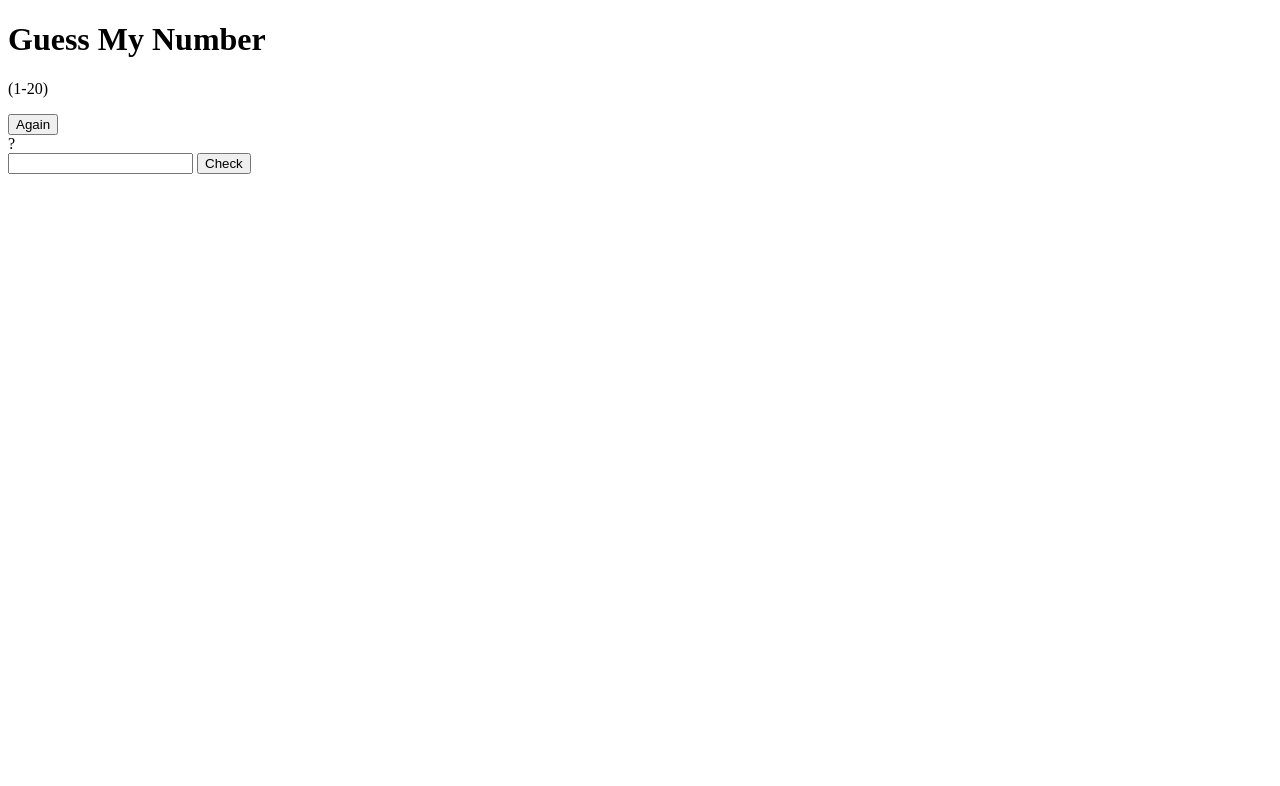
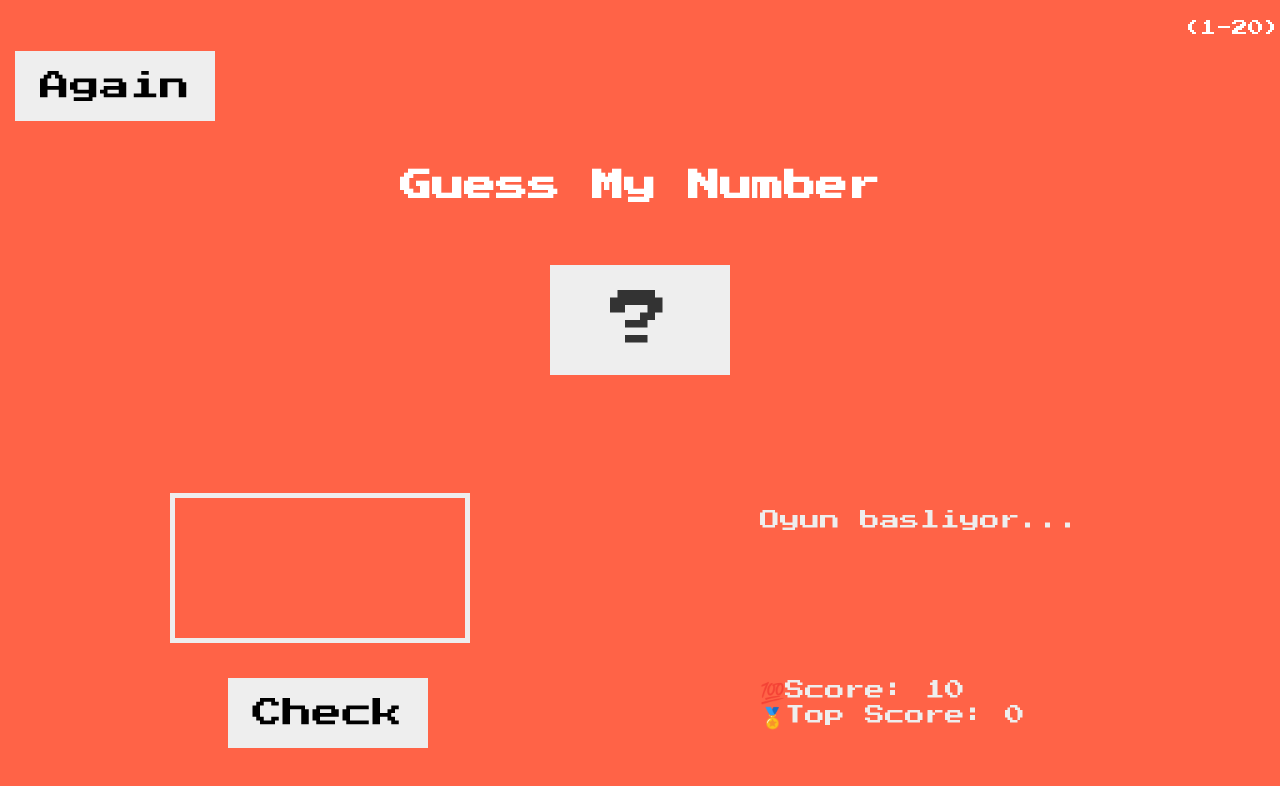
Before and after one commit to hakantasbey/Guess_Number-DOM_Project, a plain HTML site: page Guess_Number/index.html in a window 1280 px wide. Drawn offline with Linux system fonts and the light colour scheme.

Commit message:
first commit

```diff
--- a/Guess_Number/game.css
+++ b/Guess_Number/game.css
@@ -0,0 +1,104 @@
+/* @import url("https://fonts.googleapis.com/css?family=Press+Start+2P&display=swap"); */
+@import url(https://fonts.googleapis.com/css?family=Press+Start+2P:regular);
+* {
+  margin: 0;
+  padding: 0;
+  box-sizing: border-box;
+
+}
+header {
+  position: relative;
+  height: 300px;
+  /* border-bottom: 7px solid #eee; */
+}
+h1 {
+  position: absolute;
+  width: 100%;
+  text-align: center;
+
+  top: 50%;
+  /* left: 50%; */
+  /* transform: translate(-50%, -50%); */
+}
+
+
+
+body {
+  font-family: "Press Start 2P";
+  color: white;
+  background-color:tomato;
+}
+
+.between {
+  /* position: absolute; */
+  text-align: right;
+  margin-top:20px;
+  /* top: 20px;
+  right: 15px; */
+}
+
+.btn {
+  margin-top: 15px;
+  margin-left: 15px;
+  border: none;
+  font-family: inherit;
+  /* parent tan inherit etsin alsın */
+  font-size: 30px;
+  padding: 20px 25px;
+  cursor: pointer;
+  background-color: #eee;
+  text-align: center;
+
+}
+
+.number {
+  position: absolute;
+  left: 50%;
+  bottom: 0;
+
+  width: 180px;
+  padding: 25px;
+  background: #eee;
+  color: #333;
+  font-size: 60px;
+  text-align: center;
+  transform: translate(-50%, 50%);
+  /* çizginin üzerinde görünsün diye */
+}
+main {
+  height: 600px;
+  color: #eee;
+  display: flex;
+  justify-content: space-around;
+  align-items: center;
+}
+.right {
+  width: 400px;
+  font-size: 20px;
+}
+
+.left {
+  width: 400px;
+  display: flex;
+  flex-direction: column;
+  align-items: center;
+}
+.guess {
+  background: none;
+  border: 5px solid #eee;
+  /* parent ın font-family sini kalıtımsal olarak al, aynısını kullan */
+  font-family: inherit;
+  color: inherit;
+  font-size: 40px;
+  text-align: center;
+  width: 300px;
+  display: block;
+  margin-bottom: 20px;
+  padding: 50px;
+}
+.msg {
+  margin-bottom: 150px;
+}
+.score {
+  margin-bottom: 40px;
+}
--- a/Guess_Number/game.js
+++ b/Guess_Number/game.js
@@ -0,0 +1,28 @@
+
+//? Pc ye 1-20 arasinda sayi tutturduk.
+let rastgeleSayi = Math.ceil(Math.random()*20)
+console.log(rastgeleSayi);
+
+let mesaj = document.querySelector(".msg")
+
+let skor = 10; //* skor u index.html den çekebilirdik. Ama çok kullanacağımız için bu daha tercih edilen bir yol.
+
+let enYuksekSkor = 0 ;
+
+//? Her Check butonuna basıldığında yapılacaklar
+document.querySelector(".check").addEventListener("click",()=>{
+
+    const tahmin = document.querySelector(".guess").value
+    console.log(tahmin);
+
+    //! Tahmin girmeden butona basıldıysa
+    if(!tahmin){
+        mesaj.textContent = "Lutfen bir sayi giriniz"
+    //! Tahmin Doğruysa
+    }else if(tahmin==rastgeleSayi){
+        mesaj.textContent = "Tebrikler Bildiniz👏"
+        document.querySelector("body").style.backgroundColor = "green"
+        document.querySelector(".number").textContent = rastgeleSayi
+    }
+
+})
--- a/Guess_Number/index.html
+++ b/Guess_Number/index.html
@@ -4,7 +4,7 @@
     <meta charset="UTF-8">
     <meta name="viewport" content="width=device-width, initial-scale=1.0">
     <link rel="stylesheet" href="game.css">
-    <title>Document</title>
+    <title>Guess My Number</title>
 </head>
 <body>
 
@@ -21,7 +21,11 @@
             <button class="btn check">Check</button>
         </section>
 
-        <section class="right"></section>
+        <section class="right">
+            <p class="msg">Oyun basliyor...</p>
+            <p class="score-label">💯Score: <span class="score">10</span></p>
+            <p class="top-score-label">🏅Top Score: <span class="top-score">0</span></p>
+        </section>
     </main>
 
 
```
